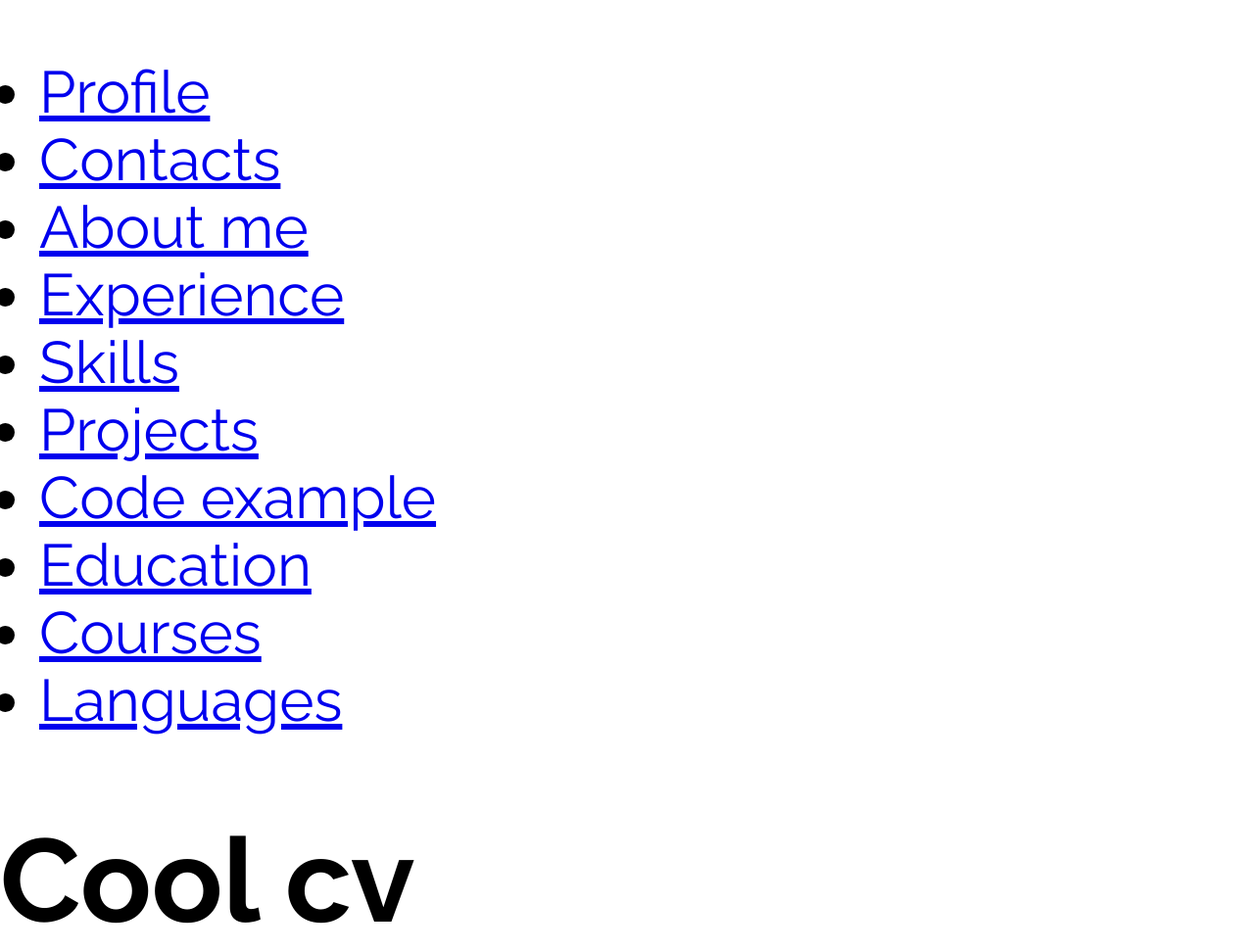
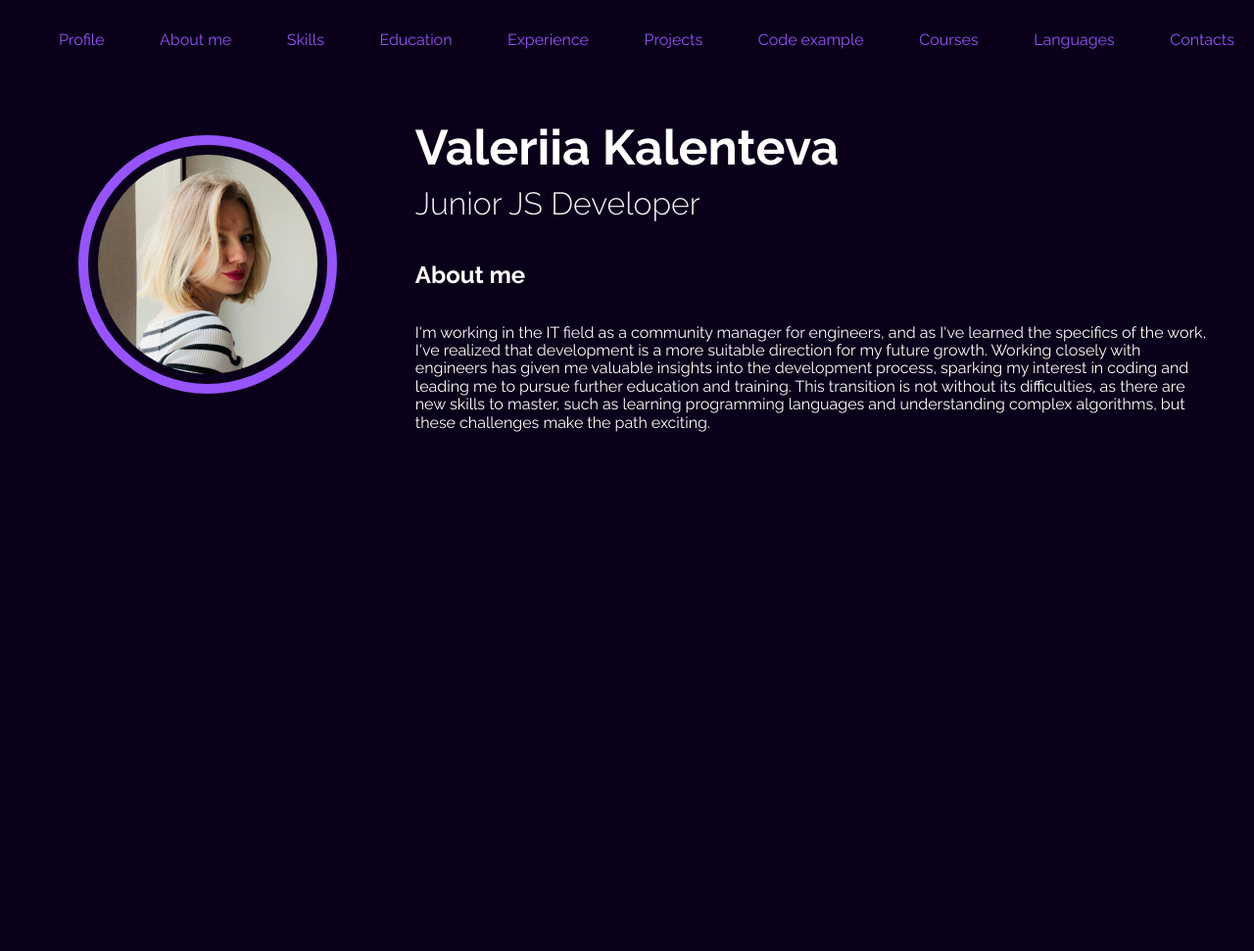
Before and after one commit to veleri-ka/rsschool-cv, a website: page index.html in a window 1280 px wide. Shown: the whole page at 98% size. After the commit the page ends 800 px from the top, so only its background shows below. Drawn offline with nearby package versions, Linux system fonts and the light colour scheme.

Commit message:
feat: nav and about section

```diff
--- a/index.html
+++ b/index.html
@@ -17,21 +17,40 @@
         <nav class="nav">
          <ul class="nav-list">
              <li class="nav-item"><a href="#profile" class="nav-link">Profile</a></li>
-             <li class="nav-item"><a href="#contacts" class="nav-link">Contacts</a></li>
              <li class="nav-item"><a href="#about-me" class="nav-link">About me</a></li>
+             <li class="nav-item"><a href="#skills" class="nav-link">Skills</a></li>
+             <li class="nav-item"><a href="#education" class="nav-link">Education</a></li>
              <li class="nav-item"><a href="#experience" class="nav-link">Experience</a></li>
-             <li class="nav-item"><a href="#skills" class="nav-link">Skills</a></li>
              <li class="nav-item"><a href="#projects" class="nav-link">Projects</a></li>
              <li class="nav-item"><a href="#code-example" class="nav-link">Code example</a></li>
-             <li class="nav-item"><a href="#education" class="nav-link">Education</a></li>
              <li class="nav-item"><a href="#courses" class="nav-link">Courses</a></li>
              <li class="nav-item"><a href="#languages" class="nav-link">Languages</a></li>
+             <li class="nav-item"><a href="#contacts" class="nav-link">Contacts</a></li>
            </ul>
      </nav>
      </div>
      </header>
-     <main class="main main-container">
-        <h1>Cool cv</h1>
+     <main class="main container">
+        <section class="about" id="about-me">
+            <figure class="photo">
+                <img src="assets/img/photo.png" alt="Valeriia photo" width="300" height="300">
+            </figure>
+            <div class="maininfo">
+                <h1>Valeriia Kalenteva</h1>
+                <h4>Junior JS Developer</h4>
+                <h2>About me</h2>
+                <p>I'm working in the IT field as a community manager for engineers, and as I've learned the specifics of the work, I've realized that development is a more suitable direction for my future growth. Working closely with engineers has given me valuable insights into the development process, sparking my interest in coding and leading me to pursue further education and training. This transition is not without its difficulties, as there are new skills to master, such as learning programming languages and understanding complex algorithms, but these challenges make the path exciting.
+                </p>
+            </div>
+        </section>
+        <section class="skills" id="skills"></section>
+        <section clas="education" id="education"></section>
+        <section class="experience" id="experience"></section>
+        <section class="projects" id="projects"></section>
+        <section class="code" id="code-example"></section>
+        <section class="courses" id="courses"></section>
+        <section class="lang" id="languages"></section>
+        <section class="contacts" id="contacts"></section>
      </main>
      <footer class="footer">
      </footer>
--- a/style.css
+++ b/style.css
@@ -9,5 +9,92 @@
 
 body {
     font-family: 'Raleway';
-    font-size: 60px;
+    font-size: 16px;
+    color: white;
+    background-color: #0A0019;
+    min-height: 100vh;
+    display: flex;
+    flex-direction: column;
+    margin: 0 auto;
    }
+
+   .container {
+    max-width: 1440px;
+    margin: 0 auto;
+  }
+
+  /*Navigation*/
+
+  .nav-list {
+    display: flex;
+    justify-content: space-between;
+    align-items: center;
+    list-style: none;
+  }
+
+  .nav-link {
+    padding: 0 20px;
+    line-height: 50px;
+    transition: 0.3s;
+    text-decoration: none;
+    color: #9753FC;
+    font-size: 16px;
+    transition: color 0.5s;
+  }
+  .nav-link:hover {
+    color: #43FDB5;
+    font-weight:bold;
+  }
+
+  .nav-link {
+    transition: .3s;
+  }
+
+  /*About*/
+  .about, .photo, .maininfo {
+    display: flex;
+    justify-content: space-between;
+  }
+
+  .about {
+    flex-direction: row;
+    justify-content: space-between;
+    flex-wrap: nowrap;
+    padding: 40px;
+  }
+
+  .photo {
+    width: 100%;
+    height: 100%;
+    border-radius: 50%;
+    overflow: hidden;
+    border: 10px solid #9753FC;
+    display: flex;
+    justify-content: center;
+    align-items: center;
+    padding: 10px;
+    box-sizing: border-box;
+  }
+
+  .photo img {
+    width: 100%;
+    height: 100%;
+    border-radius: 50%;
+    object-fit: cover;
+}
+  .maininfo {
+    flex-direction: column;
+    padding-left: 40px;
+  }
+
+  h1 {
+    font-size: 50px;
+    margin: 0;
+  }
+
+  h4 {
+    margin: 10px 0 21px 0;
+    color: #F1F1F2;
+    font-size: 32px;
+    font-weight: 300;
+  }
```
